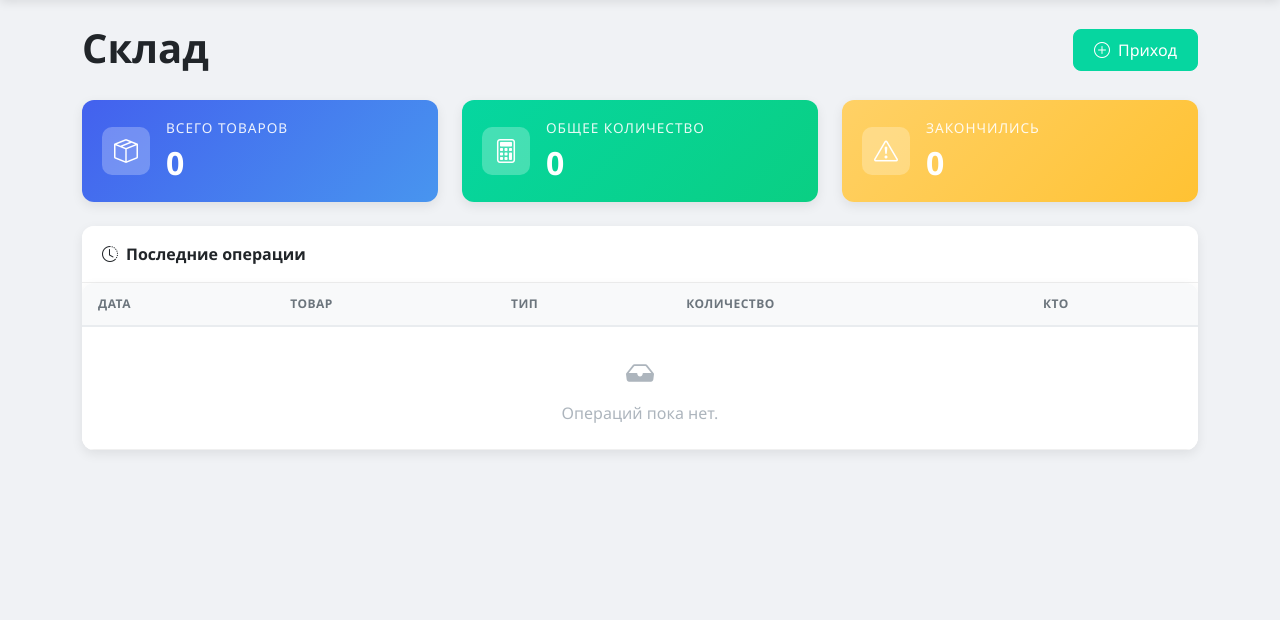
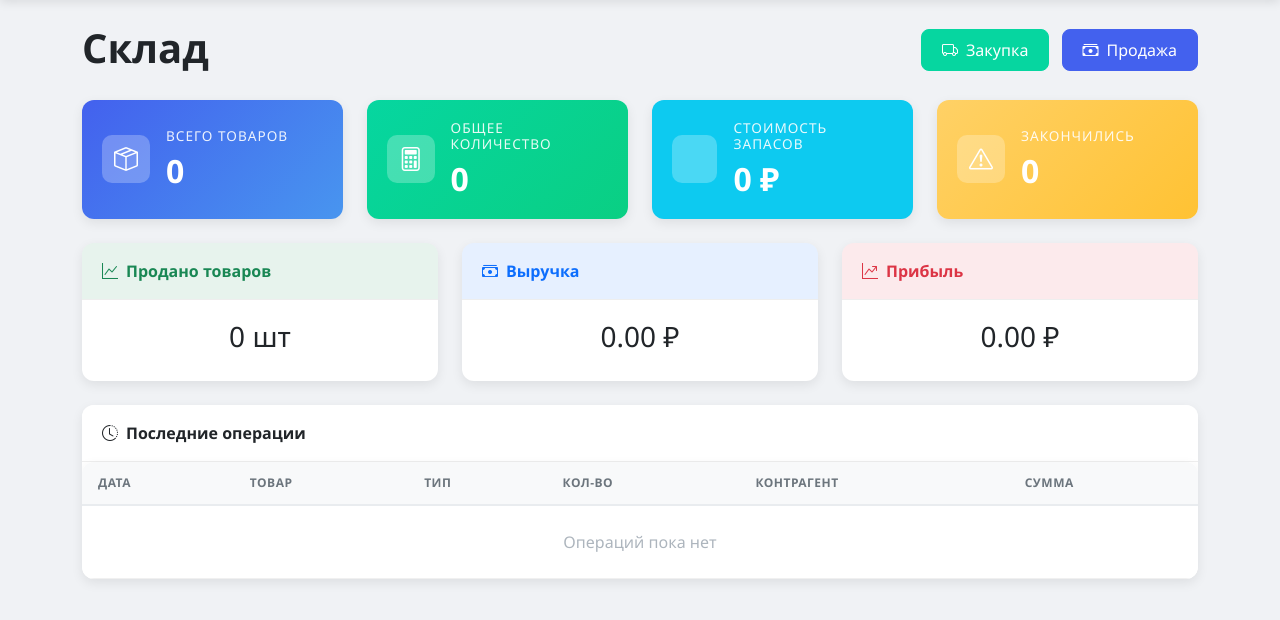
Before and after one commit to kirilltaganov63-prog/sklad-uchot, a Flask app: page / in a window 1280 px wide. Shown: the part 68-688 px from the top of the page. Run offline with Flask 3, Linux system fonts and the light colour scheme; data that the repository does not hold is empty.

Commit message:
Update index.html

```diff
--- a/templates/index.html
+++ b/templates/index.html
@@ -7,13 +7,18 @@
     <div>
         <h1 class="mb-1">Склад</h1>
     </div>
-    <a href="{{ url_for('income') }}" class="btn btn-success">
-        <i class="bi bi-plus-circle me-2"></i>Приход
-    </a>
+    <div>
+        <a href="{{ url_for('purchase') }}" class="btn btn-success me-2">
+            <i class="bi bi-truck me-2"></i>Закупка
+        </a>
+        <a href="{{ url_for('sales') }}" class="btn btn-primary">
+            <i class="bi bi-cash-stack me-2"></i>Продажа
+        </a>
+    </div>
 </div>
 
 <div class="row g-4 mb-4">
-    <div class="col-md-6 col-lg-4">
+    <div class="col-md-6 col-lg-3">
         <div class="card bg-primary text-white h-100">
             <div class="card-body d-flex align-items-center">
                 <div class="icon-wrapper bg-white bg-opacity-25 me-3">
@@ -26,7 +31,7 @@
             </div>
         </div>
     </div>
-    <div class="col-md-6 col-lg-4">
+    <div class="col-md-6 col-lg-3">
         <div class="card bg-success text-white h-100">
             <div class="card-body d-flex align-items-center">
                 <div class="icon-wrapper bg-white bg-opacity-25 me-3">
@@ -39,7 +44,20 @@
             </div>
         </div>
     </div>
-    <div class="col-md-6 col-lg-4">
+    <div class="col-md-6 col-lg-3">
+        <div class="card bg-info text-white h-100">
+            <div class="card-body d-flex align-items-center">
+                <div class="icon-wrapper bg-white bg-opacity-25 me-3">
+                    <i class="bi bi-currency-ruble text-white"></i>
+                </div>
+                <div>
+                    <h5 class="card-title">Стоимость запасов</h5>
+                    <h2 class="mb-0">{{ "{:.0f}".format(total_stock_value) }} ₽</h2>
+                </div>
+            </div>
+        </div>
+    </div>
+    <div class="col-md-6 col-lg-3">
         <div class="card bg-warning text-white h-100">
             <div class="card-body d-flex align-items-center">
                 <div class="icon-wrapper bg-white bg-opacity-25 me-3">
@@ -54,35 +72,56 @@
     </div>
 </div>
 
+<div class="row g-4 mb-4">
+    <div class="col-md-4">
+        <div class="card border-success">
+            <div class="card-header bg-success bg-opacity-10 text-success">
+                <i class="bi bi-graph-up me-2"></i>Продано товаров
+            </div>
+            <div class="card-body text-center">
+                <h3>{{ total_sales_quantity }} шт</h3>
+            </div>
+        </div>
+    </div>
+    <div class="col-md-4">
+        <div class="card border-primary">
+            <div class="card-header bg-primary bg-opacity-10 text-primary">
+                <i class="bi bi-cash-stack me-2"></i>Выручка
+            </div>
+            <div class="card-body text-center">
+                <h3>{{ "{:.2f}".format(total_sales_amount) }} ₽</h3>
+            </div>
+        </div>
+    </div>
+    <div class="col-md-4">
+        <div class="card border-danger">
+            <div class="card-header bg-danger bg-opacity-10 text-danger">
+                <i class="bi bi-graph-up-arrow me-2"></i>Прибыль
+            </div>
+            <div class="card-body text-center">
+                <h3>{{ "{:.2f}".format(total_profit) }} ₽</h3>
+            </div>
+        </div>
+    </div>
+</div>
+
 {% if low_stock %}
 <div class="card mb-4 border-warning">
-    <div class="card-header bg-warning bg-opacity-10 text-warning d-flex align-items-center">
-        <i class="bi bi-exclamation-triangle-fill me-2"></i>
-        <strong>Товары закончились</strong>
+    <div class="card-header bg-warning bg-opacity-10 text-warning">
+        <i class="bi bi-exclamation-triangle-fill me-2"></i>Товары закончились
     </div>
     <div class="card-body p-0">
         <div class="table-responsive">
             <table class="table mb-0">
                 <thead>
-                    <tr>
-                        <th>Товар</th>
-                        <th>Остаток</th>
-                        <th>Действие</th>
-                    </tr>
+                    <tr><th>Товар</th><th>Остаток</th><th>Действие</th></tr>
                 </thead>
                 <tbody>
                     {% for product in low_stock %}
                     <tr>
-                        <td>
-                            <strong>{{ product.name }}</strong>
-                            {% if product.category %}<br><small class="text-muted">{{ product.category.name }}</small>{% endif %}
-                        </td>
+                        <td><strong>{{ product.name }}</strong></td>
                         <td class="text-danger fw-bold">{{ product.quantity }} шт</td>
-                        <td>
-                            <a href="{{ url_for('income') }}" class="btn btn-sm btn-outline-success">
-                                <i class="bi bi-arrow-down-circle"></i> Пополнить
-                            </a>
-                        </td>
+                        <td><a href="{{ url_for('purchase') }}" class="btn btn-sm btn-outline-success">Закупить</a></td>
                     </tr>
                     {% endfor %}
                 </tbody>
@@ -93,20 +132,15 @@
 {% endif %}
 
 <div class="card">
-    <div class="card-header d-flex align-items-center">
-        <i class="bi bi-clock-history me-2"></i>
-        <strong>Последние операции</strong>
+    <div class="card-header">
+        <i class="bi bi-clock-history me-2"></i>Последние операции
     </div>
     <div class="card-body p-0">
         <div class="table-responsive">
             <table class="table mb-0">
                 <thead>
                     <tr>
-                        <th>Дата</th>
-                        <th>Товар</th>
-                        <th>Тип</th>
-                        <th>Количество</th>
-                        <th>Кто</th>
+                        <th>Дата</th><th>Товар</th><th>Тип</th><th>Кол-во</th><th>Контрагент</th><th>Сумма</th>
                     </tr>
                 </thead>
                 <tbody>
@@ -115,24 +149,16 @@
                         <td>{{ op.created_at.strftime('%d.%m.%Y %H:%M') }}</td>
                         <td>{{ op.product.name }}</td>
                         <td>
-                            <span class="badge bg-{{ 'success' if op.operation_type == 'income' else 'danger' }}">
-                                {% if op.operation_type == 'income' %}
-                                    <i class="bi bi-arrow-down me-1"></i>Приход
-                                {% else %}
-                                    <i class="bi bi-arrow-up me-1"></i>Расход
-                                {% endif %}
+                            <span class="badge bg-{{ 'success' if op.operation_type == 'purchase' else 'primary' }}">
+                                {{ 'Закупка' if op.operation_type == 'purchase' else 'Продажа' }}
                             </span>
                         </td>
                         <td>{{ op.quantity }} шт</td>
-                        <td>{{ op.user_name or '-' }}</td>
+                        <td>{{ op.counterparty or '-' }}</td>
+                        <td>{{ "{:.2f}".format(op.total_amount) }} ₽</td>
                     </tr>
                     {% else %}
-                    <tr>
-                        <td colspan="5" class="text-center text-muted py-4">
-                            <i class="bi bi-inbox-fill fs-3 d-block mb-2"></i>
-                            Операций пока нет.
-                        </td>
-                    </tr>
+                    <tr><td colspan="6" class="text-center text-muted py-4">Операций пока нет</td></tr>
                     {% endfor %}
                 </tbody>
             </table>
```
